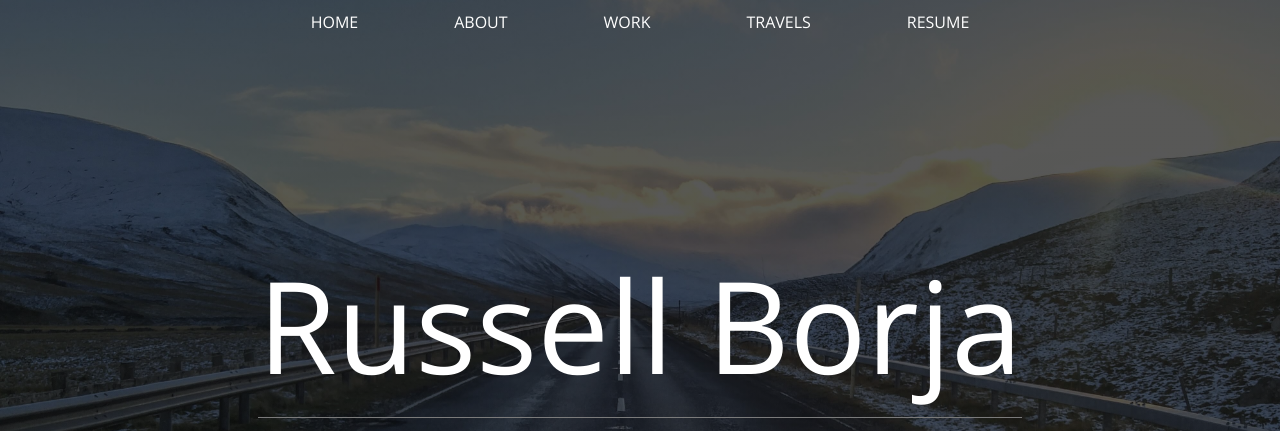
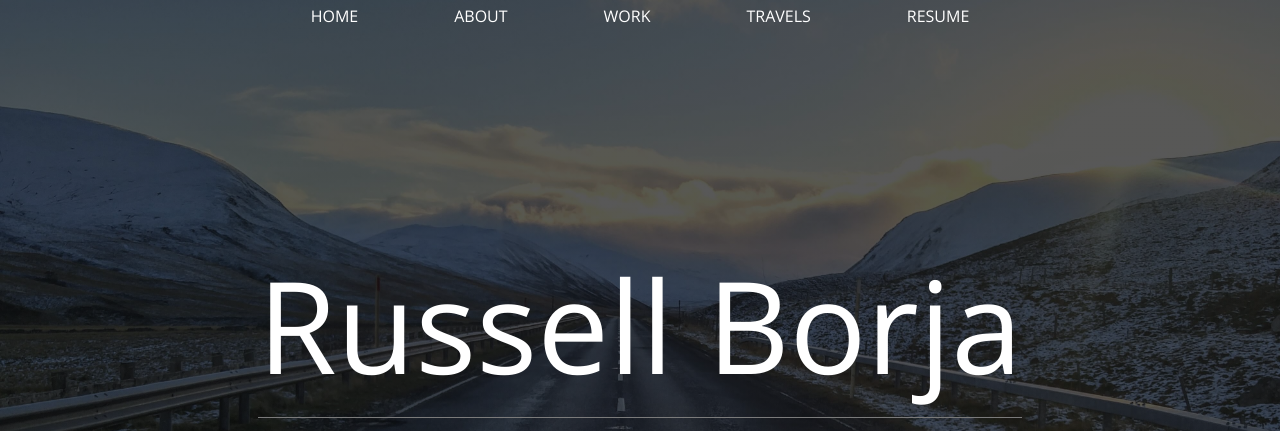
Before and after one commit to russellborja/website-2019, a Gatsby site: page / in a window 1280 px wide. Shown: the top 431 px of the page. Built offline with nearby package versions, Linux system fonts and the light colour scheme; Gatsby itself is replaced by a stand-in of ours.

```diff
--- a/src/styles/header.module.css
+++ b/src/styles/header.module.css
@@ -24,7 +24,7 @@
     background-color: transparent;
 }
 .nav {
-    padding-top: 2rem;
+    padding-top: 1rem;
     padding-bottom: 0.25rem;
     margin-left: -1rem;
     width: 100%;
@@ -40,7 +40,7 @@
 
 .navlink {
     padding-top: 0.5rem;
-    padding-bottom: 0.5rem;
+    padding-bottom: 0.25rem;
     padding-left: 3rem !important;
     padding-right: 3rem !important;
     color: white !important;
```
